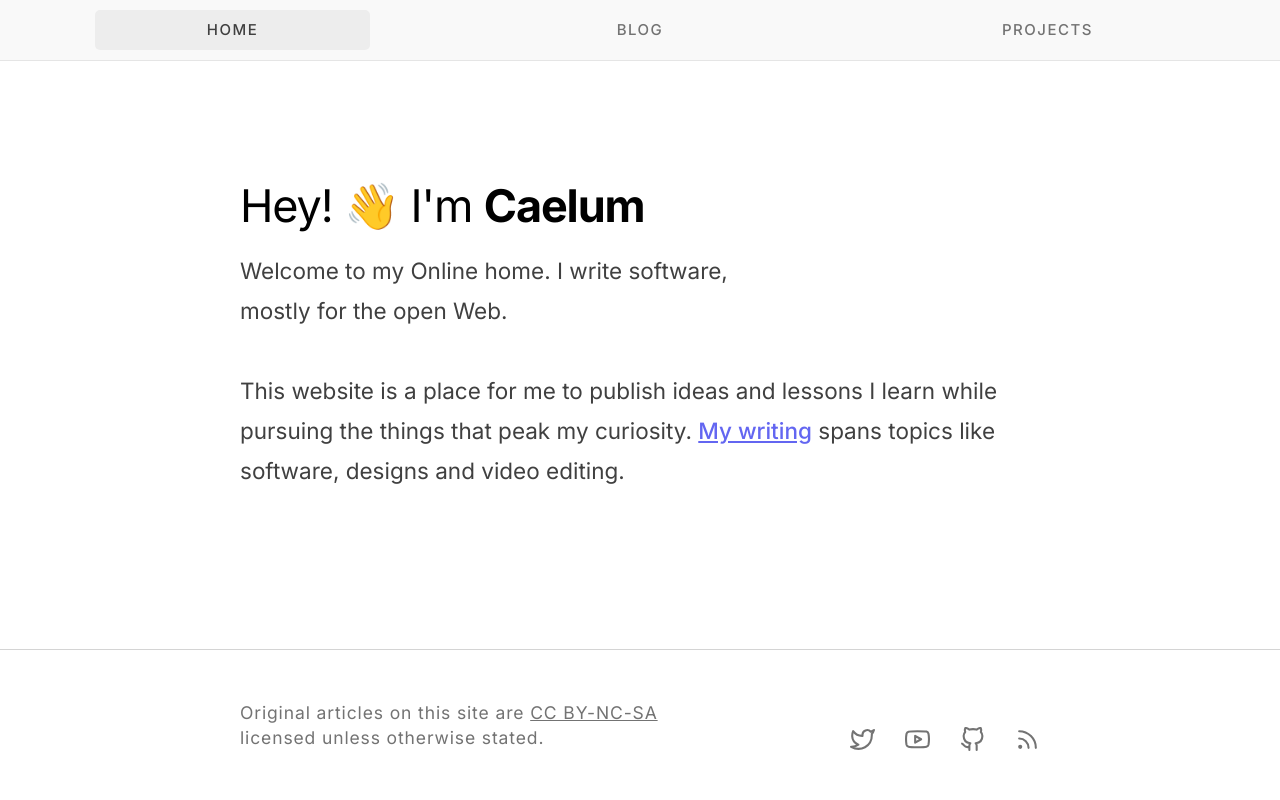
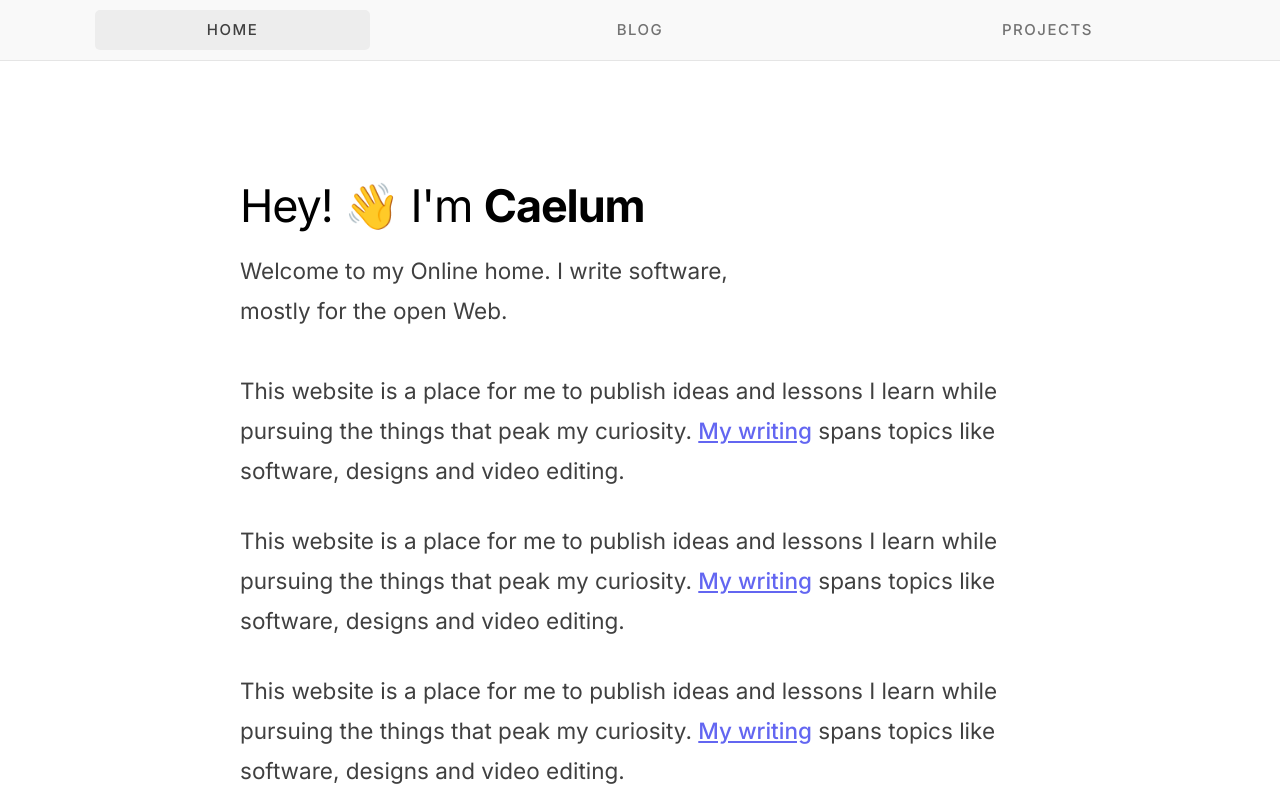
Before and after one commit to caelumpirata/next.js-blog-powered-by-MDX, a Next.js app: page / in a window 1280 px wide. Shown: the top 800 px of the page. Built offline with nearby package versions, Linux system fonts and the light colour scheme.

Commit message:
Update index.js

```diff
--- a/pages/index.js
+++ b/pages/index.js
@@ -79,6 +79,16 @@ export default function Home() {
               peak my curiosity. <Link href="/blog">My writing</Link> spans
               topics like software, designs and video editing.
             </p>
+            <p className="prose dark:prose-dark md:prose-lg mt-8 sm:mt-4">
+              This website is a place for me to publish ideas and lessons I learn while pursuing the things that
+              peak my curiosity. <Link href="/blog">My writing</Link> spans
+              topics like software, designs and video editing.
+            </p>
+            <p className="prose dark:prose-dark md:prose-lg mt-8 sm:mt-4">
+              This website is a place for me to publish ideas and lessons I learn while pursuing the things that
+              peak my curiosity. <Link href="/blog">My writing</Link> spans
+              topics like software, designs and video editing.
+            </p>
           </div>
         </div>
       </main>
```
